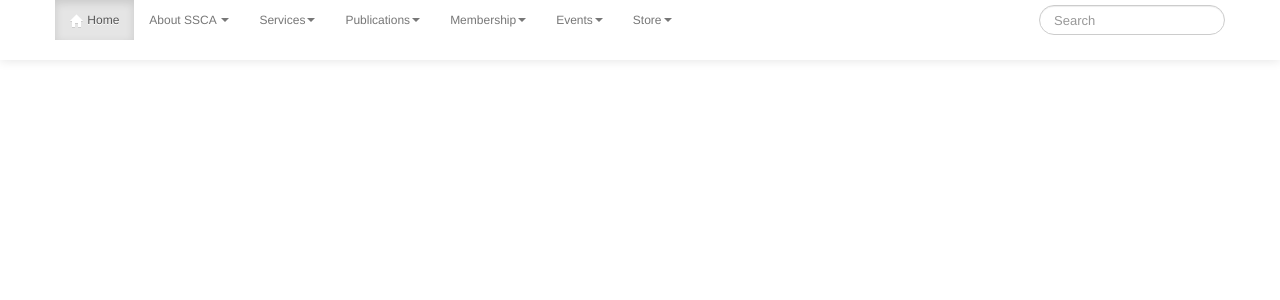
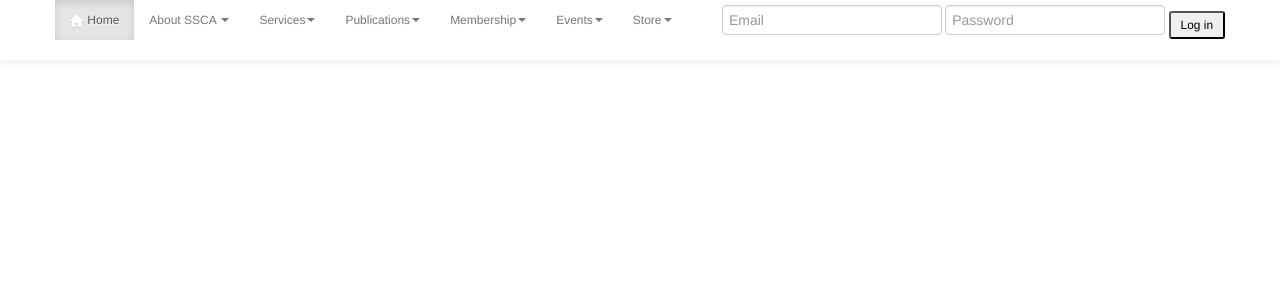
Before and after one commit to gcetusic/ssca, a Django app: template templates/home.html in a window 1280 px wide. Shown: the top 300 px of the page. Run offline with Django 3.2, Linux system fonts and the light colour scheme; the template is opened without the code that fills it, so the values that code supplies are empty; parts of the project's set-up code (start-up, migrations or seed data) failed here and were passed over.

Commit message:
adding nav form

```diff
--- a/templates/home.html
+++ b/templates/home.html
@@ -136,7 +136,9 @@
 
                             </ul>
                             <form class="navbar-search pull-right" action="">
-                                <input type="text" class="search-query span2" placeholder="Search">
+                                    <input type="text" placeholder="Email">
+                                    <input type="password" placeholder="Password">
+                                    <button type="submit" class="btn-small">Log in</button>
                             </form>
                         </div><!-- /.nav-collapse -->
                     </div><!-- /.container -->
```
